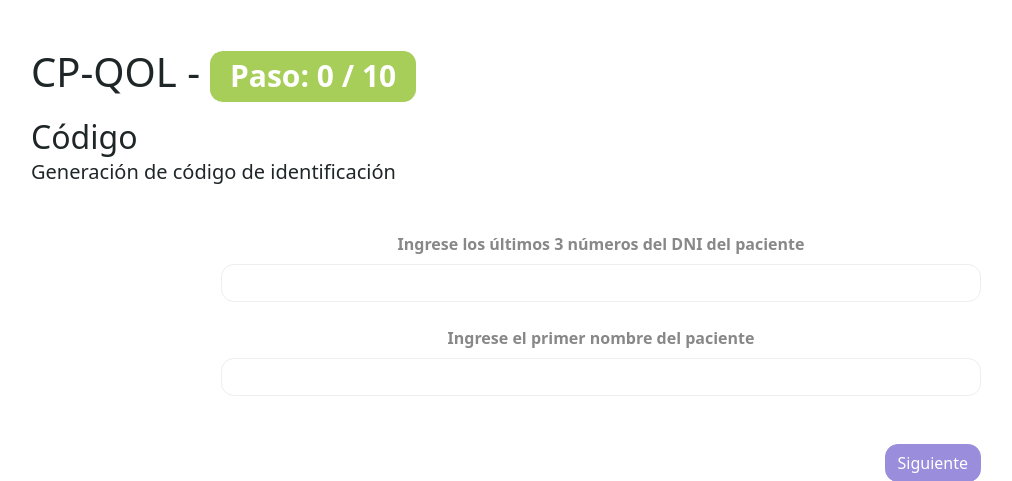
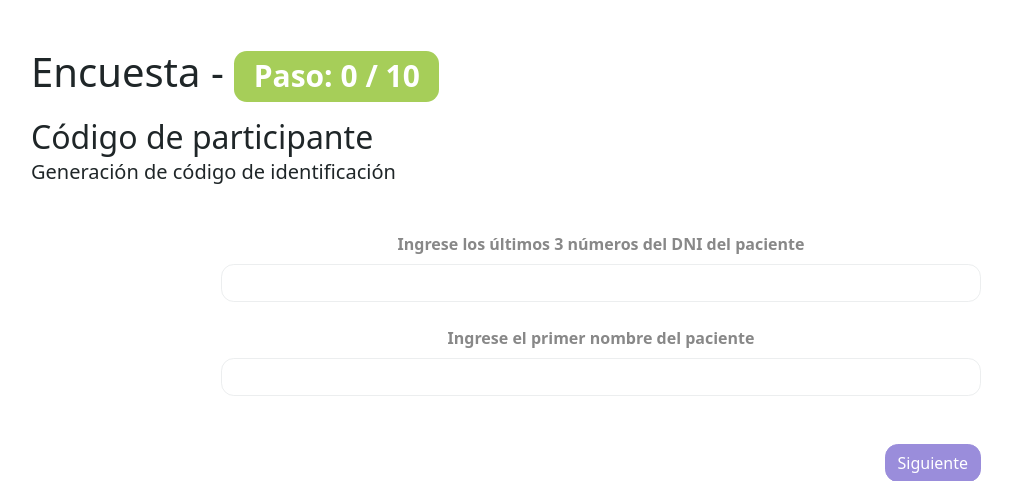
Before and after one commit to luirro777/salud-con-voz, a Django app: page /cpqol/?seccion=0 in a window 1280 px wide. Shown: the part 88-569 px from the top of the page, without its empty margins (39-1051 px from the left). Run offline with Django 5.2, Linux system fonts and the light colour scheme; the visitor is signed in with stand-in values (Sample User, id 1); some libraries are stand-ins or nearby versions.

Commit message:
avances en wording

```diff
--- a/app/core/views.py
+++ b/app/core/views.py
@@ -19,8 +19,8 @@ def vista_formulario(request):
 
     # Formularios
     seccion = [
-        {'form': CodigoForm, 'nombre': "Código", 'subtitulo': "Generación de código de identificación"},
-        {'form': TutorForm, 'nombre': "Tutor", 'subtitulo': 'Información general sobre la persona que responde'},
+        {'form': CodigoForm, 'nombre': "Código de participante", 'subtitulo': "Generación de código de identificación"},
+        {'form': TutorForm, 'nombre': "Padre, madre o cuidador", 'subtitulo': 'Información general sobre la persona que responde'},
         {'form': PacienteForm, 'nombre': "Paciente", 'subtitulo': 'Datos generales de niño/a o adolescente'},
         {'form': SentimientosForm, 'nombre': "Sentimientos",  'subtitulo': "Datos sobre sus sentimientos"},
         {'form': RelacionesForm, 'nombre': "Relaciones", 'subtitulo': 'Datos sobre sus relaciones con los demás'},
--- a/app/templates/core/formulario.html
+++ b/app/templates/core/formulario.html
@@ -2,7 +2,7 @@
 
 {% block contenido %}
 <div class="container">
-            <h1 class="mt-5 mb-3">CP-QOL {% if form %} - <span class="badge bg-success">Paso: {{seccion.numero}} / 10</span>{% endif %}</h1>
+            <h1 class="mt-5 mb-3">Encuesta {% if form %} - <span class="badge bg-success">Paso: {{seccion.numero}} / 10</span>{% endif %}</h1>
             <h2 class="mb-1"> {{seccion.nombre}}</h2>
             <h5 class="mb-5"> {{seccion.subtitulo}}</h5>
             <div class="row">
--- a/app/templates/home/index.html
+++ b/app/templates/home/index.html
@@ -9,7 +9,7 @@
             <table class="table table-striped mt-5">
                 <thead>
                     <tr>
-                        <th>Código</th>
+                        <th>Código de participante</th>
                         <th>Fecha</th>
                         <th></th>
                     </tr>
```
